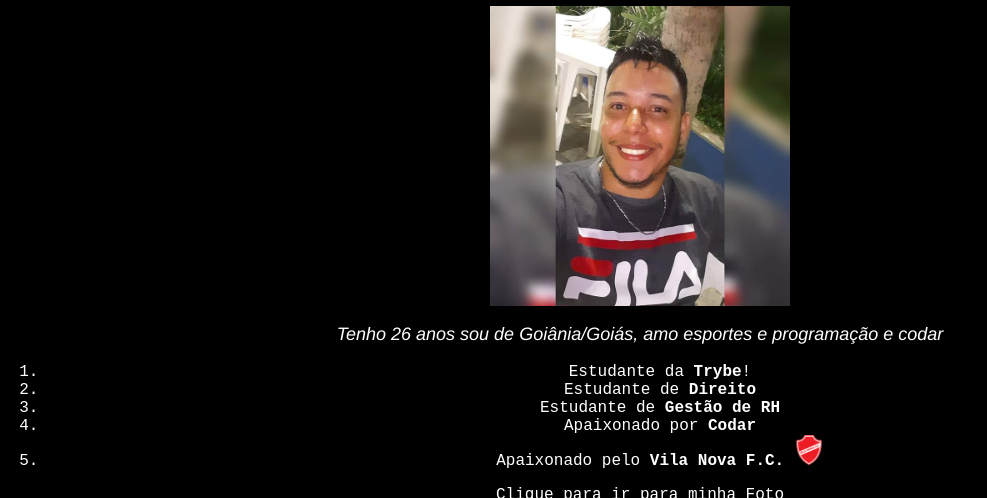
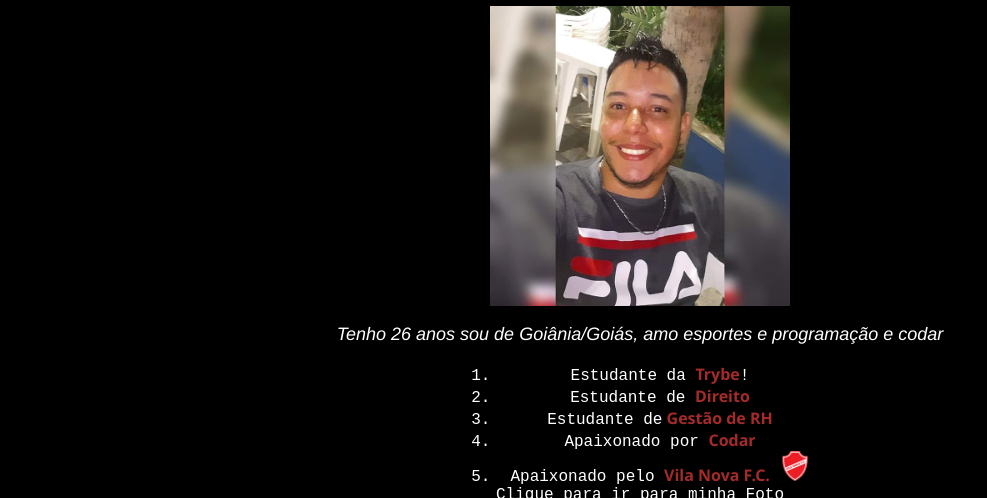
Before and after one commit to andre09999/Portifolio, a plain HTML site: page index.html in a window 1280 px wide. Shown: the part 74-572 px from the top of the page, without its empty margins (0-987 px from the left). Drawn offline with Linux system fonts and the light colour scheme.

Commit message:
Update style.css

```diff
--- a/style.css
+++ b/style.css
@@ -29,3 +29,13 @@ a{
 li{
     text-align: center;
 }
+ol{
+    width: 320px;
+    display: block;
+    text-align: center;
+    margin: auto;
+}
+strong{
+    font-family: 'Segoe UI', Tahoma, Geneva, Verdana, sans-serif;
+    color: brown;
+}
```
